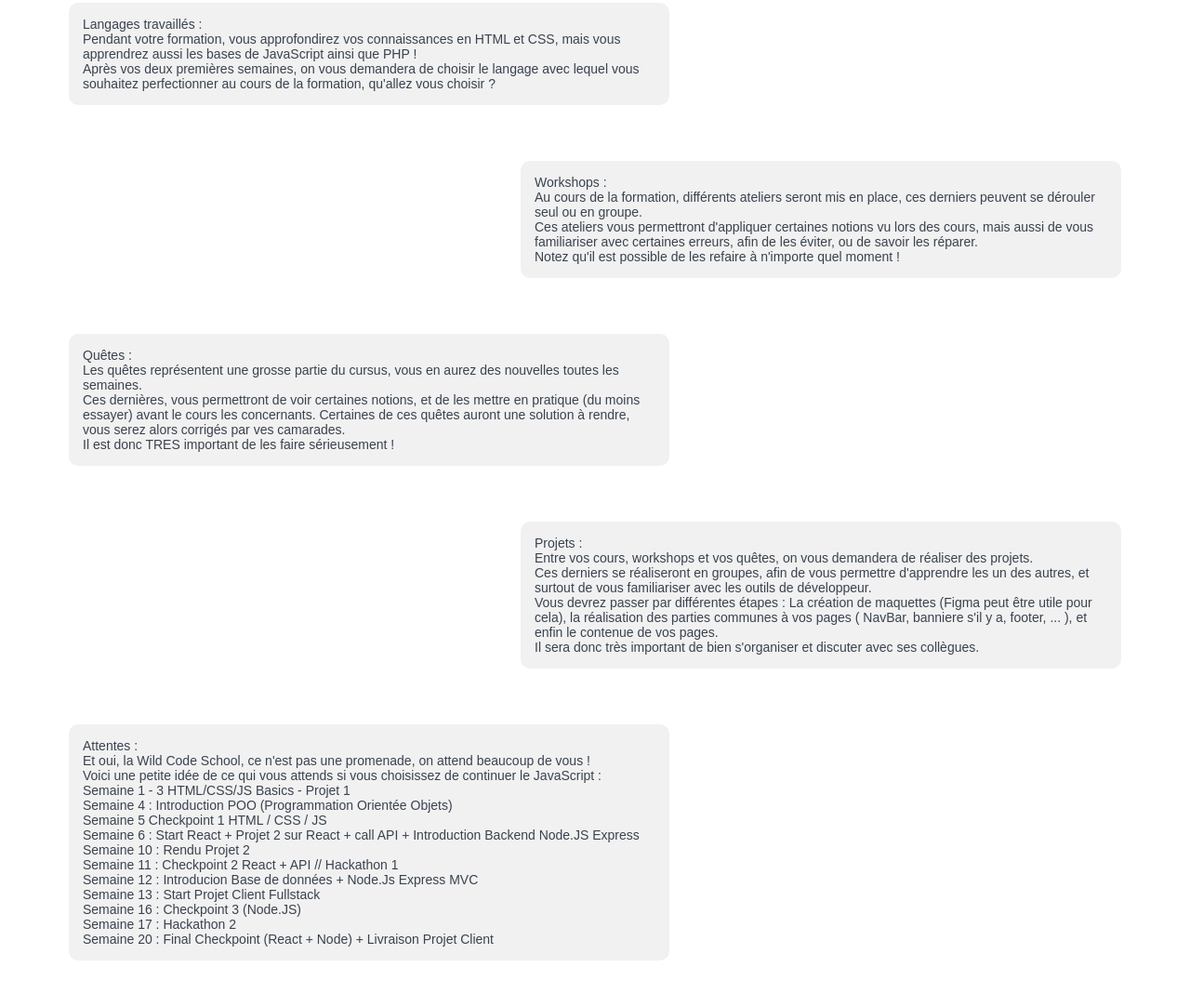
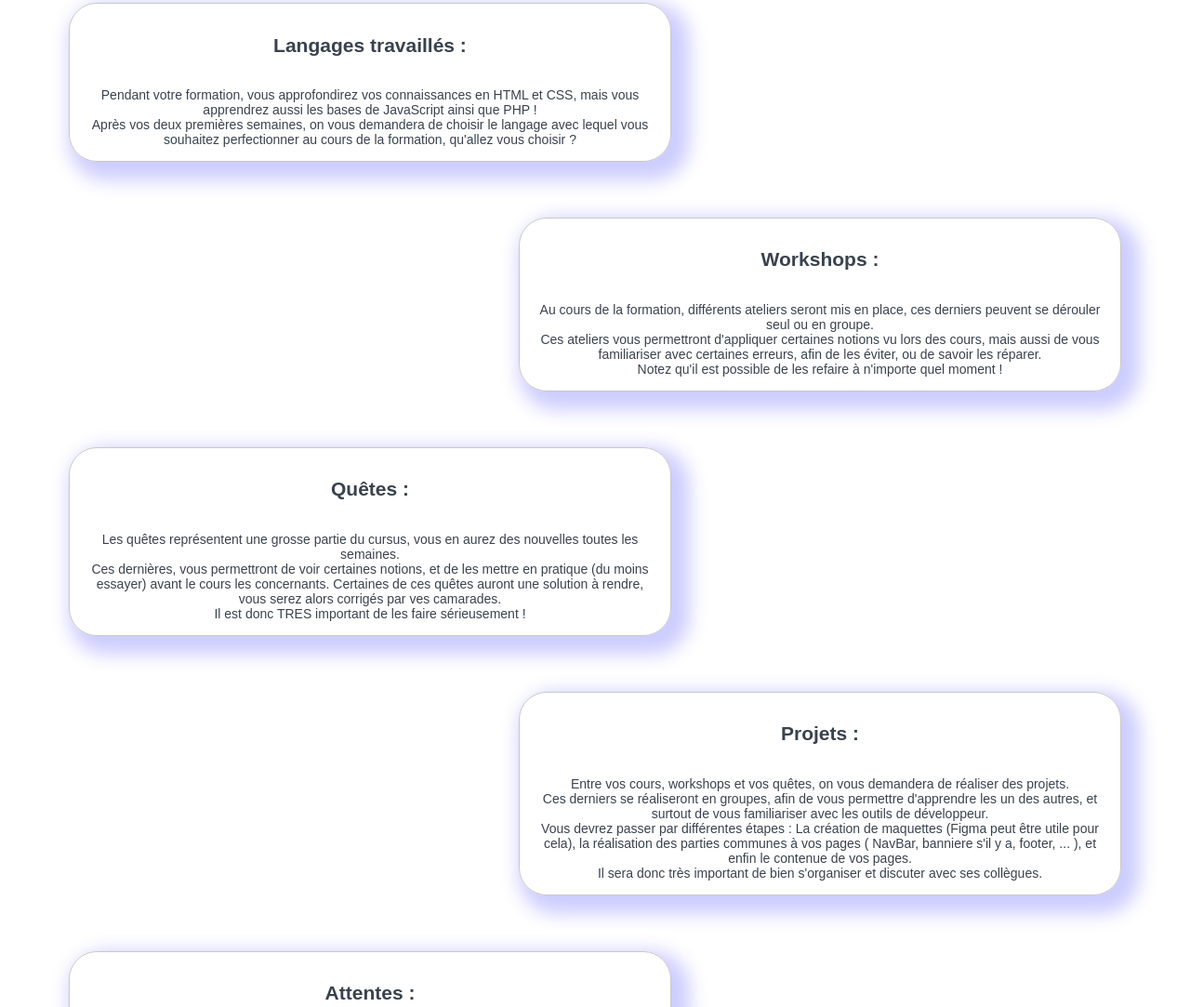
Before and after one commit to fatimaatk/project_wilder, a plain HTML site: page cursus.html in a window 1280 px wide. Shown: the part 633-1716 px from the top of the page at 93% size. Drawn offline with Linux system fonts and the light colour scheme.

Commit message:
Some CSS edit

```diff
--- a/cursus.css
+++ b/cursus.css
@@ -45,15 +45,33 @@ body {
 }
 
 .articleCursus {
-    background-color: #F1F1F1;
     padding: 15px;
     margin: 30px;
     margin-left: 50px;
     margin-right: 50px;
+    align-items: center;
+    text-align: center;
+    box-shadow: 10px 10px 20px 10px rgba(0, 0, 255, .2);
+    border: solid 1px rgba(155, 152, 152, 0.534);
     width: 50%;
-    border-radius: 10px;
+    border-radius: 30px;
 }
 
 .articleDiv {
     background-color: white;
 }
+
+.h2index {
+  width: 100%;
+}
+
+@media (min-width: 800px) and (max-width: 999px) {
+  .h2index {
+    font-size: 23px;
+  }
+}
+@media (max-width: 799px) {
+  .h2index {
+    font-size: 17px;
+  }
+}
--- a/cursus.html
+++ b/cursus.html
@@ -33,20 +33,20 @@
         <div class="container-main-body">
             <div class="articleDiv">
                 <div id="flex-container1">
-                    <article class="articleCursus">Langages travaillés : <br />
+                    <article class="articleCursus"><h2 class="h2index">Langages travaillés :</h2><br />
                         Pendant votre formation, vous approfondirez vos connaissances en HTML et CSS, mais vous
                         apprendrez aussi les bases de JavaScript ainsi que PHP ! <br />
                         Après vos deux premières semaines, on vous demandera de choisir le langage avec lequel vous
                         souhaitez perfectionner au cours de la formation, qu'allez vous choisir ?</article>
                 </div>
                 <div id="flex-container2">
-                    <article class="articleCursus">Workshops : <br />
+                    <article class="articleCursus"><h2 class="h2index">Workshops :</h2><br />
                         Au cours de la formation, différents ateliers seront mis en place, ces derniers peuvent se dérouler seul ou en groupe. <br/>
                         Ces ateliers vous permettront d'appliquer certaines notions vu lors des cours, mais aussi de vous familiariser avec certaines erreurs, afin de les éviter, ou de savoir les réparer. <br/>
                         Notez qu'il est possible de les refaire à n'importe quel moment !</article>
                 </div>
                 <div id="flex-container1">
-                    <article class="articleCursus">Quêtes : <br />
+                    <article class="articleCursus"><h2 class="h2index">Quêtes :</h2><br />
                         Les quêtes représentent une grosse partie du cursus, vous en aurez des nouvelles toutes les
                         semaines. <br />
                         Ces dernières, vous permettront de voir certaines notions, et de les mettre en pratique (du
@@ -55,7 +55,7 @@
                         sérieusement !</article>
                 </div>
                 <div id="flex-container2">
-                    <article class="articleCursus">Projets : <br />
+                    <article class="articleCursus"><h2 class="h2index">Projets :</h2><br />
                         Entre vos cours, workshops et vos quêtes, on vous demandera de réaliser des projets. <br />
                         Ces derniers se réaliseront en groupes, afin de vous permettre d'apprendre les un des autres, et surtout de vous familiariser avec les outils de développeur. <br/>
                         Vous devrez passer par différentes étapes : La création de maquettes (Figma peut être utile pour cela), la réalisation des parties communes à vos pages ( NavBar, banniere s'il y a, footer, ... ), et enfin le contenue de vos pages.
@@ -64,7 +64,7 @@
                     </article>
                 </div>
                 <div id="flex-container1">
-                    <article class="articleCursus">Attentes : <br />
+                    <article class="articleCursus"><h2 class="h2index">Attentes :</h2><br />
                         Et oui, la Wild Code School, ce n'est pas une promenade, on attend beaucoup de vous ! <br />
                         Voici une petite idée de ce qui vous attends si vous choisissez de continuer le JavaScript :
                         <br />
```
Also changed, not shown: index.html (+1 -1 lines).
